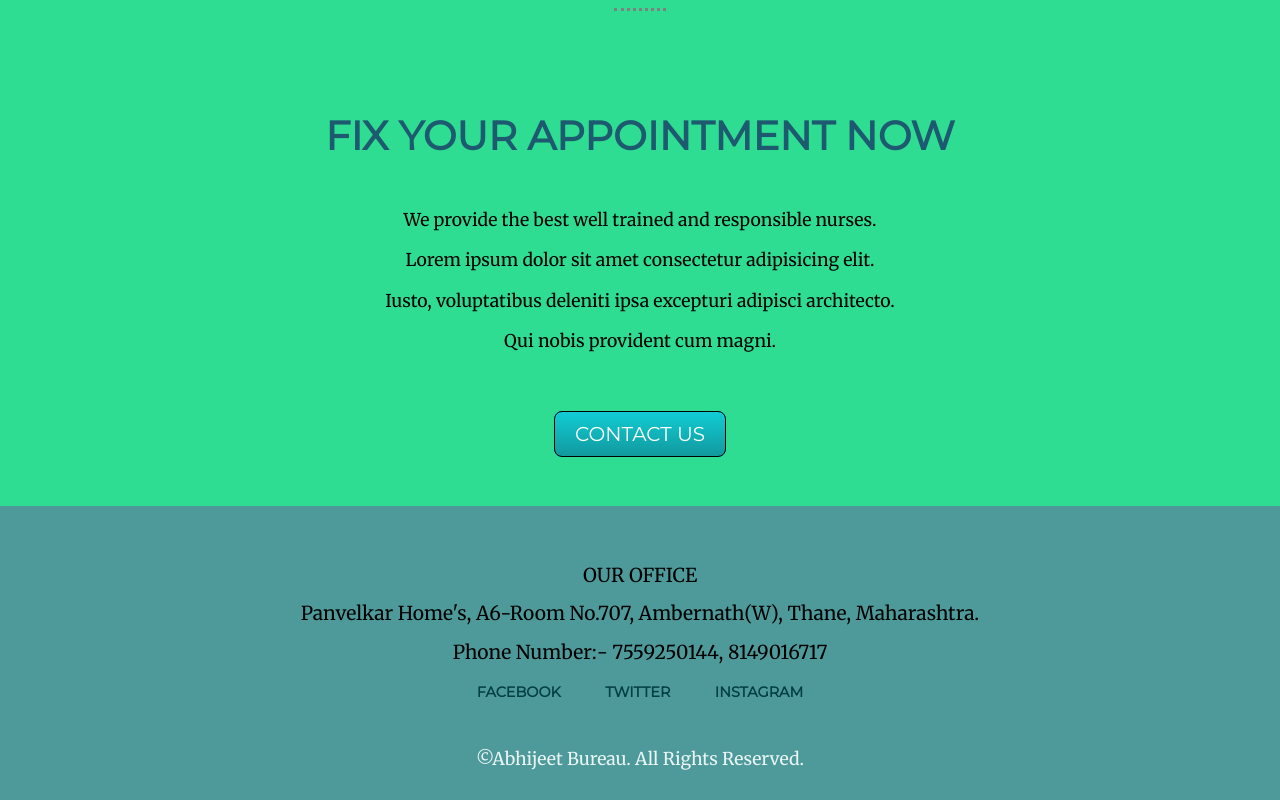
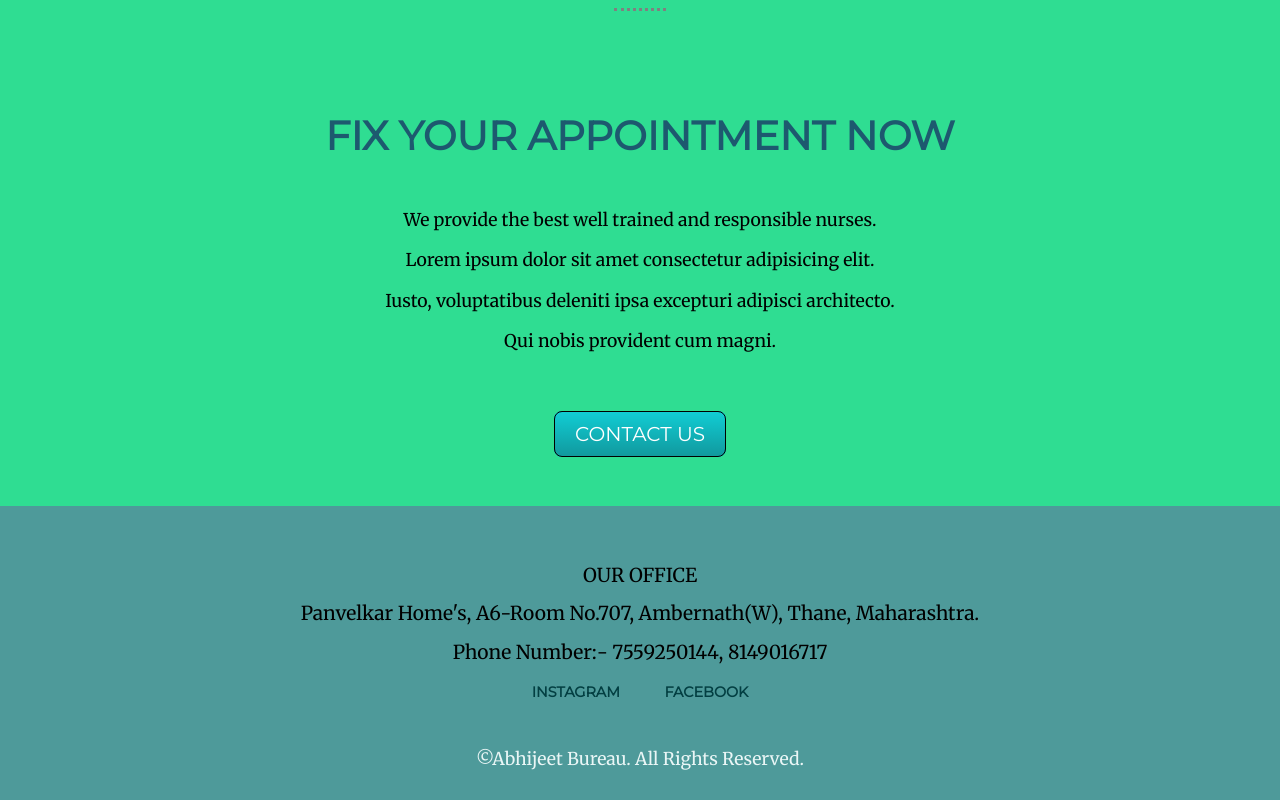
Before and after one commit to Abhijit-Nursing-Bureau/Ambernath-Maharashtra, a plain HTML site: page index.html in a window 1280 px wide. Shown: the part 2509-3309 px from the top of the page. Drawn offline with Linux system fonts and the light colour scheme.

Commit message:
Update index.html

```diff
--- a/index.html
+++ b/index.html
@@ -81,9 +81,8 @@
             OUR OFFICE <br>
              Panvelkar Home's, A6-Room No.707, Ambernath(W), Thane, Maharashtra. <br>
             Phone Number:- 7559250144, 8149016717 <br>
+             <a class="footer-link" href="https://instagram.com/abhijeet_nursing_bureau_?igshid=YmMyMTA2M2Y=">INSTAGRAM</a>
             <a class="footer-link" href="https://www.linkedin.com/in/samarth-bhosale-b8842022a/">FACEBOOK</a>
-            <a class="footer-link" href="https://twitter.com/SamarthBhosal14">TWITTER</a>
-            <a class="footer-link" href="https://www.instagram.com/_samarth_108_/">INSTAGRAM</a>
         </div>
         <div class="down">
 
```
